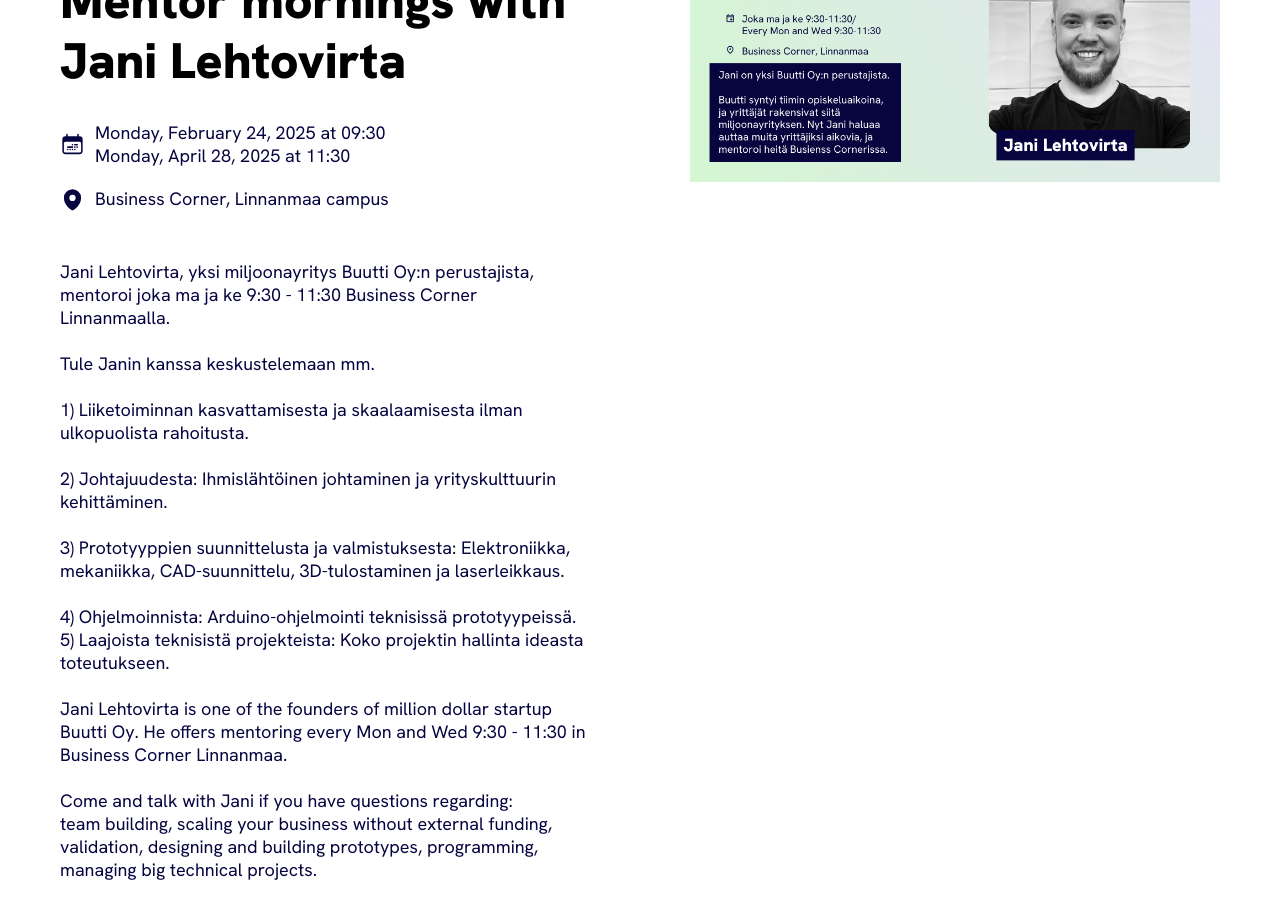
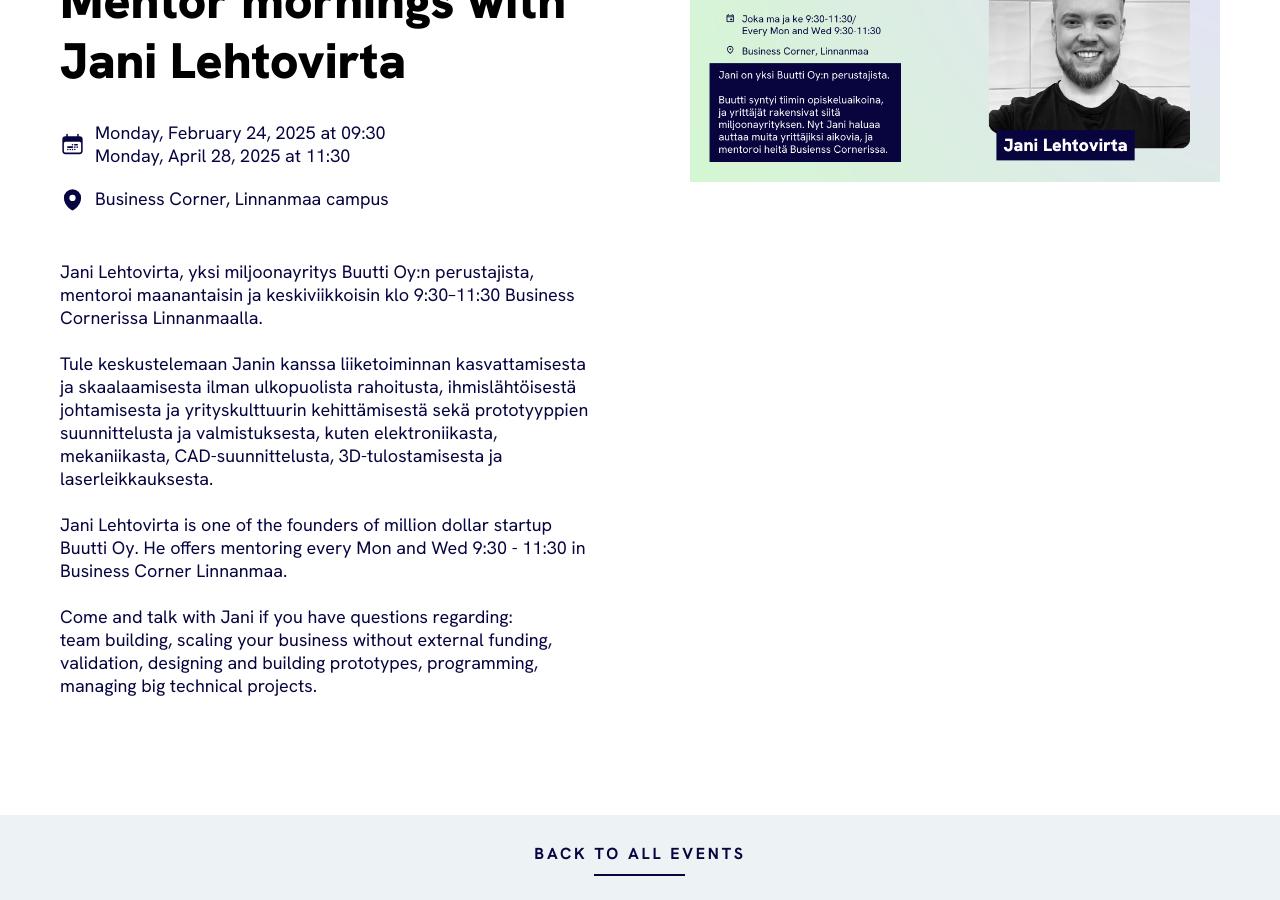
Before and after one commit to StartupOulu/startupoulu.github.io, a Jekyll site: the page built from _events/2025-02-mentor-mornings.html, in a window 1280 px wide and 900 px high, scrolled down 303 px. Built offline with Jekyll 4.4.1, drawn with Linux system fonts in a browser that asks for light colours.

Commit message:
Update 2025-02-mentor-mornings.html

```diff
--- a/_events/2025-02-mentor-mornings.html
+++ b/_events/2025-02-mentor-mornings.html
@@ -8,17 +8,9 @@ cover_image: 2025-02-mentor-morning-promo.png
 excerpt: |
   Jani Lehtovirta, yksi miljoonayritys Buutti Oy:n perustajista, mentoroi joka ma ja ke 9:30 - 11:30 Business Corner Linnanmaalla. // Jani Lehtovirta is one of the founders of million dollar startup Buutti Oy. He offers mentoring every Mon and Wed 9:30 - 11:30 in Business Corner Linnanmaa.
 description:  |
-  Jani Lehtovirta, yksi miljoonayritys Buutti Oy:n perustajista, mentoroi joka ma ja ke 9:30 - 11:30 Business Corner Linnanmaalla.
+  Jani Lehtovirta, yksi miljoonayritys Buutti Oy:n perustajista, mentoroi maanantaisin ja keskiviikkoisin klo 9:30–11:30 Business Cornerissa Linnanmaalla.
   <br><br>
-  Tule Janin kanssa keskustelemaan mm.
-  <br><br>
-  1) Liiketoiminnan kasvattamisesta ja skaalaamisesta ilman ulkopuolista rahoitusta.
-  <br><br>
-  2) Johtajuudesta: Ihmislähtöinen johtaminen ja yrityskulttuurin kehittäminen.
-  <br><br>
-  3) Prototyyppien suunnittelusta ja valmistuksesta: Elektroniikka, mekaniikka, CAD-suunnittelu, 3D-tulostaminen ja laserleikkaus.
-  <br><br>
-  4) Ohjelmoinnista: Arduino-ohjelmointi teknisissä prototyypeissä. 5) Laajoista teknisistä projekteista: Koko projektin hallinta ideasta toteutukseen.
+  Tule keskustelemaan Janin kanssa liiketoiminnan kasvattamisesta ja skaalaamisesta ilman ulkopuolista rahoitusta, ihmislähtöisestä johtamisesta ja yrityskulttuurin kehittämisestä sekä prototyyppien suunnittelusta ja valmistuksesta, kuten elektroniikasta, mekaniikasta, CAD-suunnittelusta, 3D-tulostamisesta ja laserleikkauksesta.
   <br><br>
   Jani Lehtovirta is one of the founders of million dollar startup Buutti Oy. He offers mentoring every Mon and Wed 9:30 - 11:30 in Business Corner Linnanmaa.
   <br><br>
```
